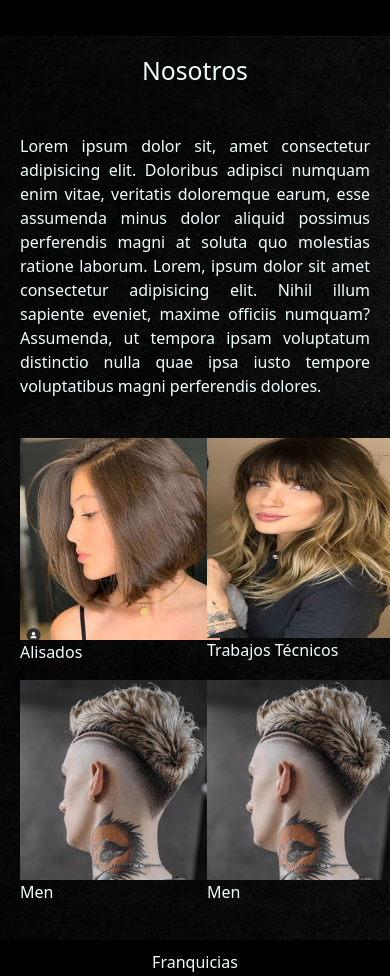
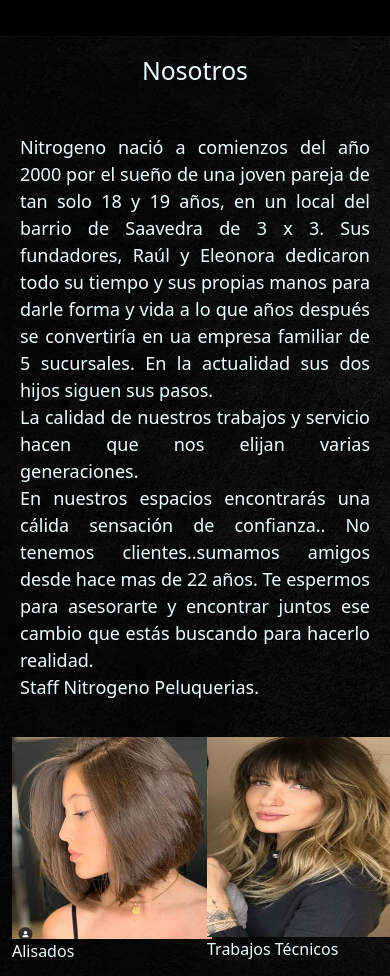
Before and after one commit to loleMarcucci/Final-Eleonora-Marcucci, a website: page index.html in a window 390 px wide. Shown: the part 114-1090 px from the top of the page. Drawn offline with Linux system fonts and the light colour scheme.

Commit message:
cambio lorem y detalles

```diff
--- a/index.html
+++ b/index.html
@@ -68,12 +68,16 @@
     <main>
         <h2 class="title">Nosotros</h2>
         <section class="nosotros">
-            Lorem ipsum dolor sit, amet consectetur adipisicing elit. Doloribus adipisci numquam enim vitae, veritatis doloremque earum, esse assumenda minus dolor aliquid possimus perferendis magni at soluta quo molestias ratione laborum.
-        Lorem, ipsum dolor sit amet consectetur adipisicing elit. Nihil illum sapiente eveniet, maxime officiis numquam? Assumenda, ut tempora ipsam voluptatum distinctio nulla quae ipsa iusto tempore voluptatibus magni perferendis dolores.
+            <p class="historia">Nitrogeno nació a comienzos del año 2000 por el sueño de una joven pareja de tan solo 18 y 19 años, en un local del barrio de Saavedra de 3 x 3.
+                Sus fundadores, Raúl y Eleonora dedicaron todo su tiempo y sus propias manos para darle forma y vida a lo que años después se convertiría en ua empresa familiar de 5 sucursales. En la actualidad sus dos hijos siguen sus pasos. <br> La calidad de nuestros trabajos y servicio hacen que nos elijan varias generaciones. <br>
+                En nuestros espacios encontrarás una cálida sensación de confianza..  No tenemos clientes..sumamos amigos desde hace mas de 22 años.
+                Te espermos para asesorarte y encontrar juntos ese cambio que estás buscando para hacerlo realidad. <br>
+                Staff Nitrogeno Peluquerias.
+            </p>
         </section>
 
 
-    <section class="container">
+    <section class="container-fluid">
         <div class="row">
             <div class="col-6 col-sm-3">
                 <img src="./asset/corteMujer2 (1).jpg" alt="imagen de trabajos" width="200">
--- a/scss/_footer.scss
+++ b/scss/_footer.scss
@@ -48,7 +48,6 @@
         .navRedesFooter {
             display: flex;
             justify-content: center;
-
         }
     }
 
--- a/scss/_main.scss
+++ b/scss/_main.scss
@@ -27,14 +27,19 @@
         align-items: justify;
     }
 
+    .historia {
+        font-size: large;
+    }
+
 
 }
 
 @media (max-width: 480px) {
-        .fotos {
+
+        .container {
             display: flex;
             flex-wrap: wrap;
-
+            margin: 0 5px;
         }
 
 }
```
Also changed, not shown: css/style.css, page/shop.html (indentation only), 1 other file. Lines whose indentation alone changed are shown as unchanged.
